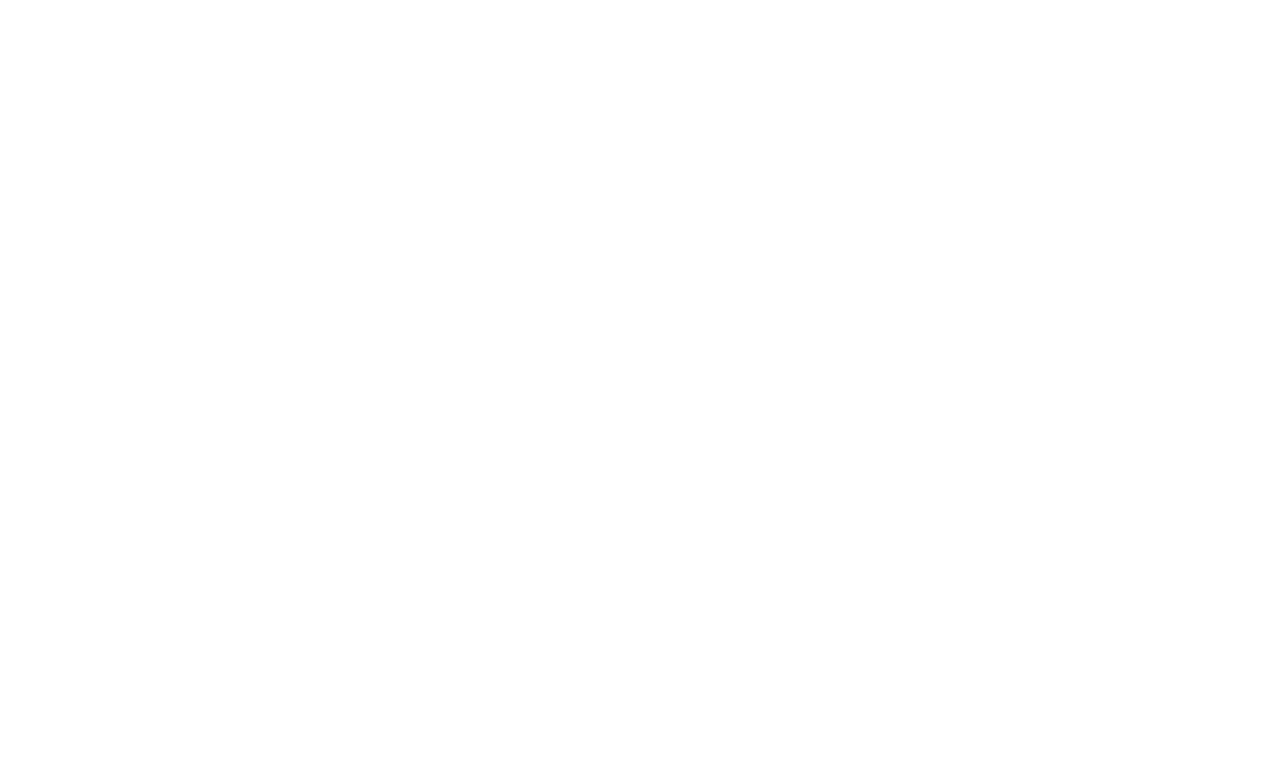
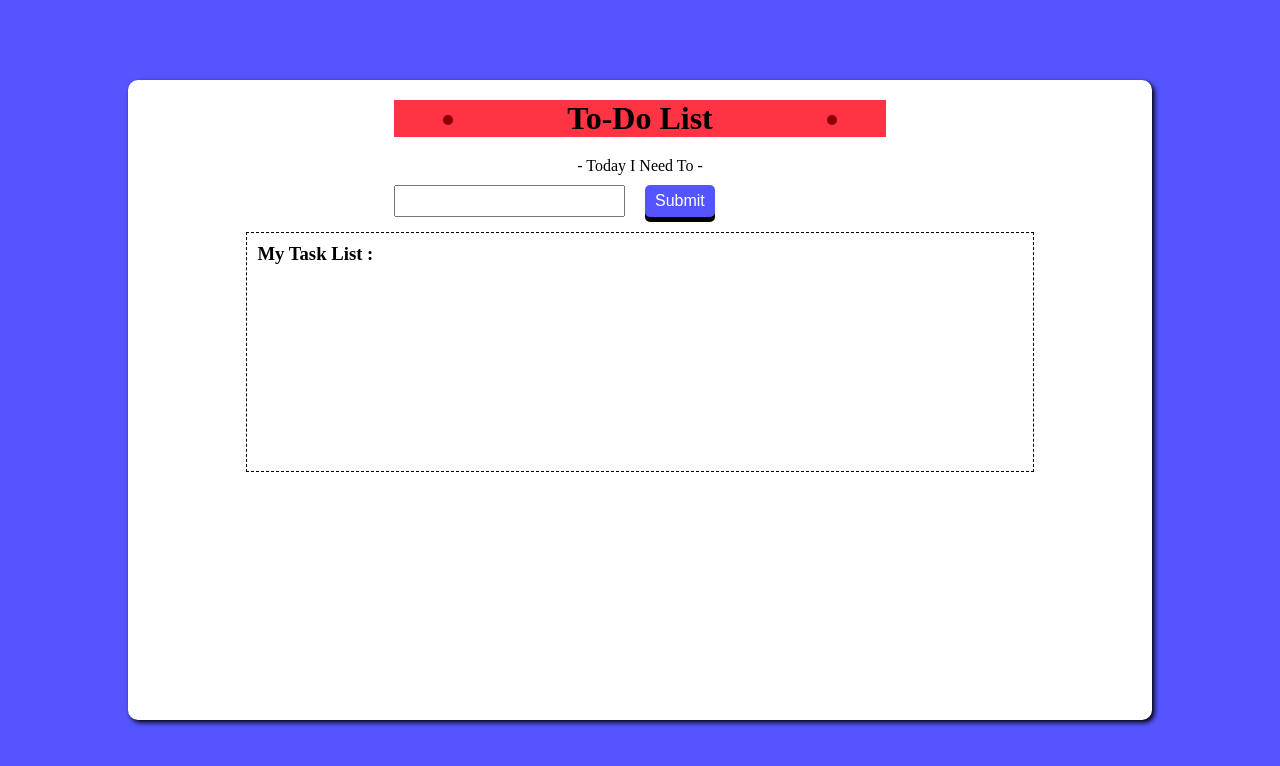
Before and after one commit to dts-kominfo-rea2b/challenge-08-aakendev, a website: page index.html in a window 1280 px wide. Drawn offline with Linux system fonts and the light colour scheme.

Commit message:
editing index.html

```diff
--- a/index.html
+++ b/index.html
@@ -6,36 +6,187 @@
     <meta name="viewport" content="width=device-width, initial-scale=1.0" />
     <title>Challenge - DOM</title>
   </head>
+  <style>
+    * {
+      box-sizing: border-box;
+      margin: 0;
+      padding: 0;
+    }
+
+    html,
+    body {
+      height: 100%;
+      width: 100%;
+    }
+    body {
+      display: flex;
+      align-items: center;
+      justify-content: center;
+      background-color: #55f;
+    }
+
+    ul {
+      display: flex;
+      flex-wrap: wrap;
+      padding-top: 50px;
+    }
+    li {
+      font-size: 16px;
+      list-style: none;
+      background-color: #00c;
+      color: #fff;
+      border-radius: 20px;
+      padding: 10px;
+      margin: 5px;
+      font-weight: bold;
+    }
+
+    div#app {
+      background-color: #fff;
+      padding: 20px;
+      border-radius: 10px;
+      box-shadow: 2.5px 2.5px 5px #000;
+      width: 80%;
+      height: 80%;
+    }
+    div#todo-title {
+      background-color: #f34;
+      color: #000;
+      text-align: center;
+      width: 50%;
+      display: block;
+      margin: 0 auto;
+      position: relative;
+      margin-bottom: 20px;
+    }
+    div#todo-title::after {
+      content: "";
+      width: 10px;
+      height: 10px;
+      background-color: #800;
+      border-radius: 50%;
+      z-index: 1;
+      position: absolute;
+      top: 40%;
+      left: 10%;
+    }
+    div#todo-title::before {
+      content: "";
+      width: 10px;
+      height: 10px;
+      background-color: darkred;
+      border-radius: 50%;
+      z-index: 1;
+      position: absolute;
+      top: 40%;
+      right: 10%;
+    }
+
+    div#todo-subtitle {
+      text-align: center;
+      margin-bottom: 10px;
+    }
+
+    div.input-wrapper {
+      display: flex;
+      margin: 0 auto;
+      width: 50%;
+    }
+
+    input#todo-input,
+    button#todo-submit {
+      font-size: 16px;
+      padding: 5px 10px;
+    }
+    button#todo-submit {
+      margin-left: 20px;
+      background-color: #55f;
+      color: #fff;
+      border: none;
+      border-radius: 5px;
+      position: relative;
+      box-shadow: 0 5px 0 #000;
+      cursor: pointer;
+    }
+    button#todo-submit:active {
+      box-shadow: none;
+      top: 5px;
+    }
+
+    div.output-wrapper {
+      margin-top: 15px;
+      margin-left: auto;
+      margin-right: auto;
+      border: 1px dashed;
+      min-height: 40%;
+      max-height: 65%;
+      width: 80%;
+      position: relative;
+      overflow-y: auto;
+    }
+    div.output-wrapper h3 {
+      background-color: #fff;
+      color: #000;
+      width: 58%;
+      display: block;
+      padding: 10px 0 10px 10px;
+      position: fixed;
+      z-index: 1;
+    }
+  </style>
   <body>
     <div id="app">
       <!-- TODO: Buatlah sebuah header dengan id todo-title -->
+      <div id="todo-title"><h1>To-Do List</h1></div>
       <!-- TODO: Buatlah sebuah subtitle dengan id todo-subtitle -->
+      <div id="todo-subtitle">- Today I Need To -</div>
 
       <!-- Section: input -->
       <!-- TODO: Buatlah sebuah input bertipe text dengan id todo-input -->
-      <!-- TODO: Buatlah sebuah button dengan id todo-submit -->
+      <div class="input-wrapper">
+        <input type="text" id="todo-input" />
+        <!-- TODO: Buatlah sebuah button dengan id todo-submit -->
+        <button id="todo-submit">Submit</button>
+      </div>
 
       <!-- Section output -->
       <!-- TODO: Buatlah sebuah <ul> dengan id todo-output -->
+      <div class="output-wrapper">
+        <h3>My Task List :</h3>
+        <ul id="todo-output"></ul>
+      </div>
     </div>
 
     <!-- ! Untuk tantangan ini, script jangan diubah ke external js yah ! -->
     <script>
       // TODO: Deklarasi variable sesuai dengan kebutuhan di sini
-      let button;
-      let input;
-      let output;
+      let button = document.querySelector("button#todo-submit");
+      let input = document.querySelector("input#todo-input");
+      let output = document.querySelector("ul#todo-output");
 
       // TODO: Buatlah sebuah fungsi dengan nama fnClickHandler
       // Fungsi yang digunakan untuk menambahkan tulisan
       // Jangan ubah cara deklarasi fungsinya, cukup isi saja
-      function fnClickHandler(toDoItem) {}
+      function fnClickHandler(toDoItem) {
+        const li = document.createElement("li");
+        li.innerText = input.value;
+        output.appendChild(li);
+        input.value = "";
+      }
 
       // TODO: register event onclick / addEventListener untuk button
       // akan menjalankan fungsi fnClickHandler
+      button.addEventListener("click", () => {
+        fnClickHandler();
+      });
 
       // TODO: register event onkeypress / addEventListener untuk input
       // sehingga saat di input ditekan enter akan menjalankan fungsi fnClickHandler juga
+      input.addEventListener("keypress", () => {
+        if (event.key === "Enter") {
+          fnClickHandler();
+        }
+      });
     </script>
   </body>
 </html>
```
